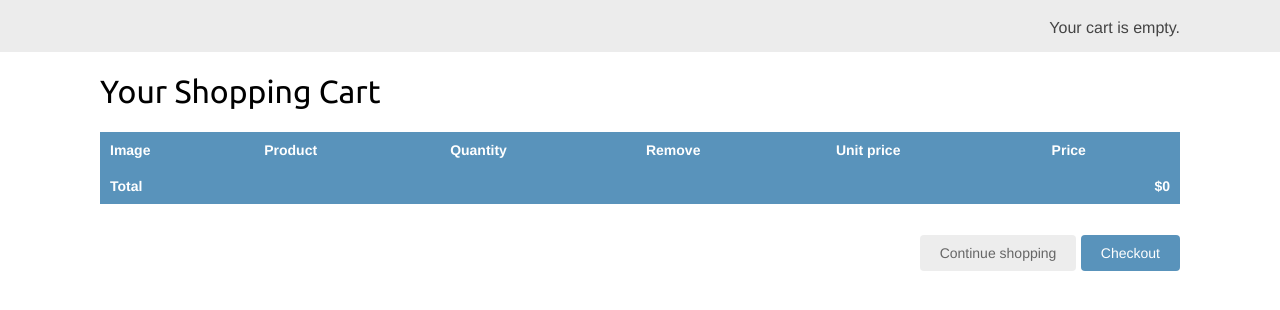
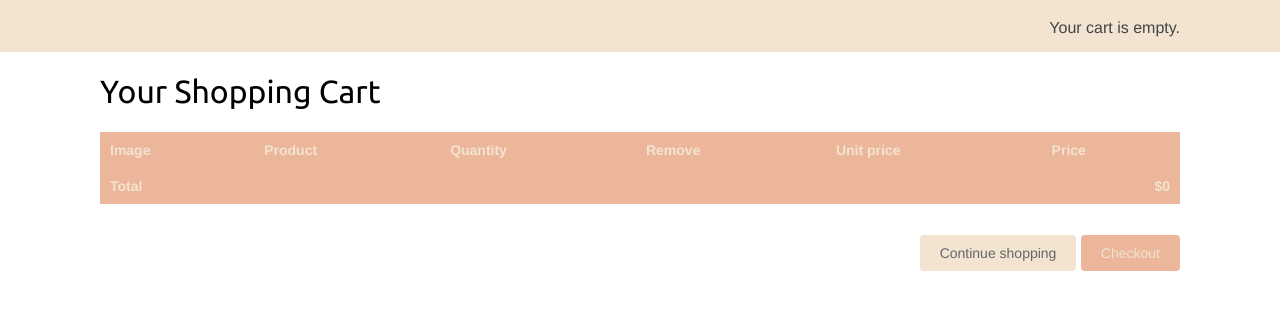
Before and after one commit to prldvirata/PagesAndPastries, a Django app: page /cart/ in a window 1280 px wide. Shown: the part 46-356 px from the top of the page. Run offline with Django 4.2, Linux system fonts and the light colour scheme; some libraries are stand-ins or nearby versions.

Commit message:
css color changes

```diff
--- a/shop/static/css/base.css
+++ b/shop/static/css/base.css
@@ -12,7 +12,7 @@ h1, h2, h3, h4, h5 , h6 {
 
 a {
     text-decoration:none;
-    color:#5993bb;
+    color:#Ecb69b;
 }
 
 a:hover {
@@ -20,8 +20,8 @@ a:hover {
 }
 
 a.button, input[type="submit"] {
-    color:#fff;
-    background:#5993bb;
+    color:#f2e4d1;
+    background:#Ecb69b;
     border-radius:4px;
     padding:10px 20px;
     font-size:14px;
@@ -30,7 +30,7 @@ a.button, input[type="submit"] {
 
 a.button.light {
     color:#666;
-    background:#ededed;
+    background:#f2e4d1;
 }
 
 .text-left {
@@ -55,16 +55,16 @@ table th, table td {
 }
 
 tbody tr:nth-child(odd) {
-    background:#efefef;
+    background:#f2e4d1;
 }
 
 tbody tr.subtotal {
-    background:#ccc;
+    background:#f2e4d1;
 }
 
 thead th, tbody tr.total {
-    background:#5993bb;
-    color:#fff;
+    background:#Ecb69b;
+    color:#f2e4d1;
     font-weight:bold;
 }
 
@@ -101,7 +101,7 @@ form p input {
     margin-bottom:10px;
     padding:10px 12px;
     border:0;
-    background:#efefef;
+    background:#f2e4d1;
     color:#666;
     border-radius:4px;
 }
@@ -123,7 +123,7 @@ ul.errorlist {
 }
 
 #subheader {
-    background:#ececec;
+    background:#f2e4d1;
     color:#444;
     padding:15px 100px;
     overflow:auto;
@@ -169,12 +169,12 @@ ul.errorlist {
 }
 
 #sidebar ul li.selected {
-    background:#5993bb;
+    background:#Ecb69b;
     border-radius:4px;
 }
 
 #sidebar ul li.selected a {
-    color:#fff;
+    color:#f2e4d1;
 }
 
 #main {
@@ -228,14 +228,14 @@ ul.errorlist {
 .order-info {
     float:right;
     width:300px;
-    background:#efefef;
+    background:#f2e4d1;
     padding:10px 20px;
     color:#333;
-    border-bottom:4px solid #5993bb;
+    border-bottom:4px solid #Ecb69b;
 }
 
 .order-info h3 {
-    color:#5993bb;
+    color:#Ecb69b;
 }
 
 .order-info ul li {
@@ -324,7 +324,7 @@ form div.field {
     margin-bottom:10px;
     padding:6px 12px;
     border:0;
-    background:#efefef;
+    background:#f2e4d1;
     color:#666;
     border-radius:4px;
 }
--- a/static/css/pdf.css
+++ b/static/css/pdf.css
@@ -23,7 +23,7 @@ tbody tr:nth-child(odd) {
 }
 
 thead th, tbody tr.total {
-    background:#5993bb;
+    background:#Ecb69b;
     color:#fff;
     font-weight:bold;
 }
```
Also changed, not shown: static/css/base.css (+15 -14 lines).
